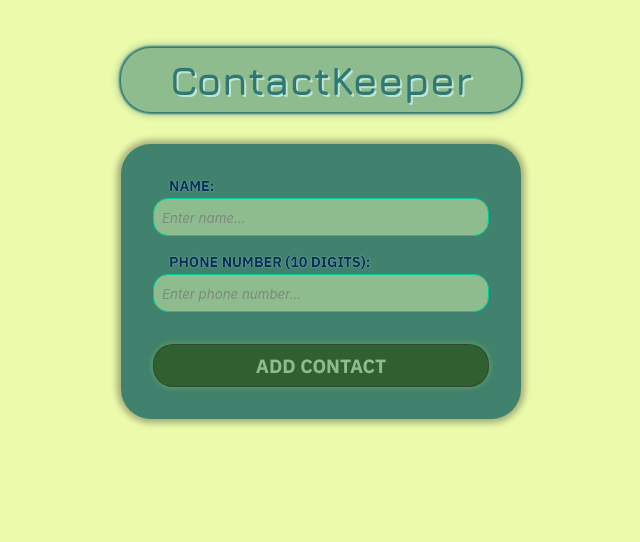
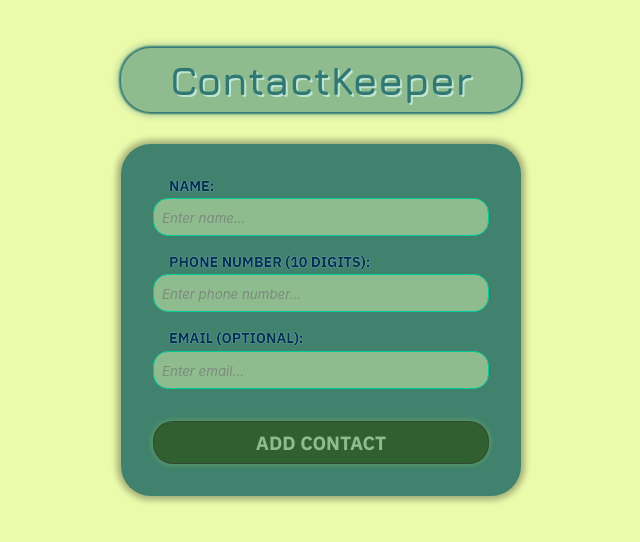
Before and after one commit to bakNa2t/contactkeeper, a React (Create React App) app: page / in a window 1280 px wide. Shown: the top 542 px of the page, without its empty margins (319-959 px from the left). Built offline with nearby package versions, Linux system fonts and the light colour scheme.

Commit message:
Add email input

```diff
--- a/src/App.js
+++ b/src/App.js
@@ -6,13 +6,14 @@ import "./App.css";
 
 const App = () => {
   const [contactList, setContactList] = useState([]);
-  const createContactHandler = (name, phoneNumber) => {
+  const createContactHandler = (name, phoneNumber, email) => {
     setContactList((prevContactList) => {
       return [
         ...prevContactList,
         {
           name: name,
           phoneNumber: phoneNumber,
+          email: email,
           id: Math.random().toFixed(5).toString(),
         },
       ];
--- a/src/components/Contacts/ContactList.js
+++ b/src/components/Contacts/ContactList.js
@@ -31,6 +31,11 @@ const ContactList = (props) => {
                 )}
               </span>
             </p>
+            {contact.email.length !== 0 && (
+              <p>
+                Email: <span>{contact.email}</span>
+              </p>
+            )}
           </li>
         ))}
       </ul>
--- a/src/components/Contacts/CreateContact.js
+++ b/src/components/Contacts/CreateContact.js
@@ -7,6 +7,7 @@ import styles from "./CreateContact.module.css";
 const CreateContact = (props) => {
   const [inputName, setInputName] = useState("");
   const [inputPhoneNumber, setInputPhoneNumber] = useState("");
+  const [inputEmail, setInputEmail] = useState("");
   const [error, setError] = useState();
 
   const createContactHandler = (e) => {
@@ -16,7 +17,7 @@ const CreateContact = (props) => {
       setError({
         title: "Invalid input",
         message:
-          "Please enter a valid name and phone number. This fields cannot be empty.",
+          "Please enter a valid name, phone number and email. This fields cannot be empty.",
       });
       return;
     }
@@ -29,9 +30,10 @@ const CreateContact = (props) => {
       return;
     }
 
-    props.onCreateContact(inputName, inputPhoneNumber);
+    props.onCreateContact(inputName, inputPhoneNumber, inputEmail);
     setInputName("");
     setInputPhoneNumber("");
+    setInputEmail("");
   };
 
   const nameChangeHandler = (e) => {
@@ -42,6 +44,10 @@ const CreateContact = (props) => {
     setInputPhoneNumber(
       e.target.value.replace(/(\d{4})(\d{3})(\d{4})/, "($1) $2-$3")
     );
+  };
+
+  const emailChangeHandler = (e) => {
+    setInputEmail(e.target.value);
   };
 
   const errorHandler = () => {
@@ -75,6 +81,14 @@ const CreateContact = (props) => {
             onChange={phoneNumberChangeHandler}
             value={inputPhoneNumber}
           />
+          <label htmlFor="email">Email (optional):</label>
+          <input
+            id="email"
+            type="email"
+            placeholder="Enter email..."
+            onChange={emailChangeHandler}
+            value={inputEmail}
+          />
           <Button type="submit">Add Contact</Button>
         </form>
       </Card>
```
